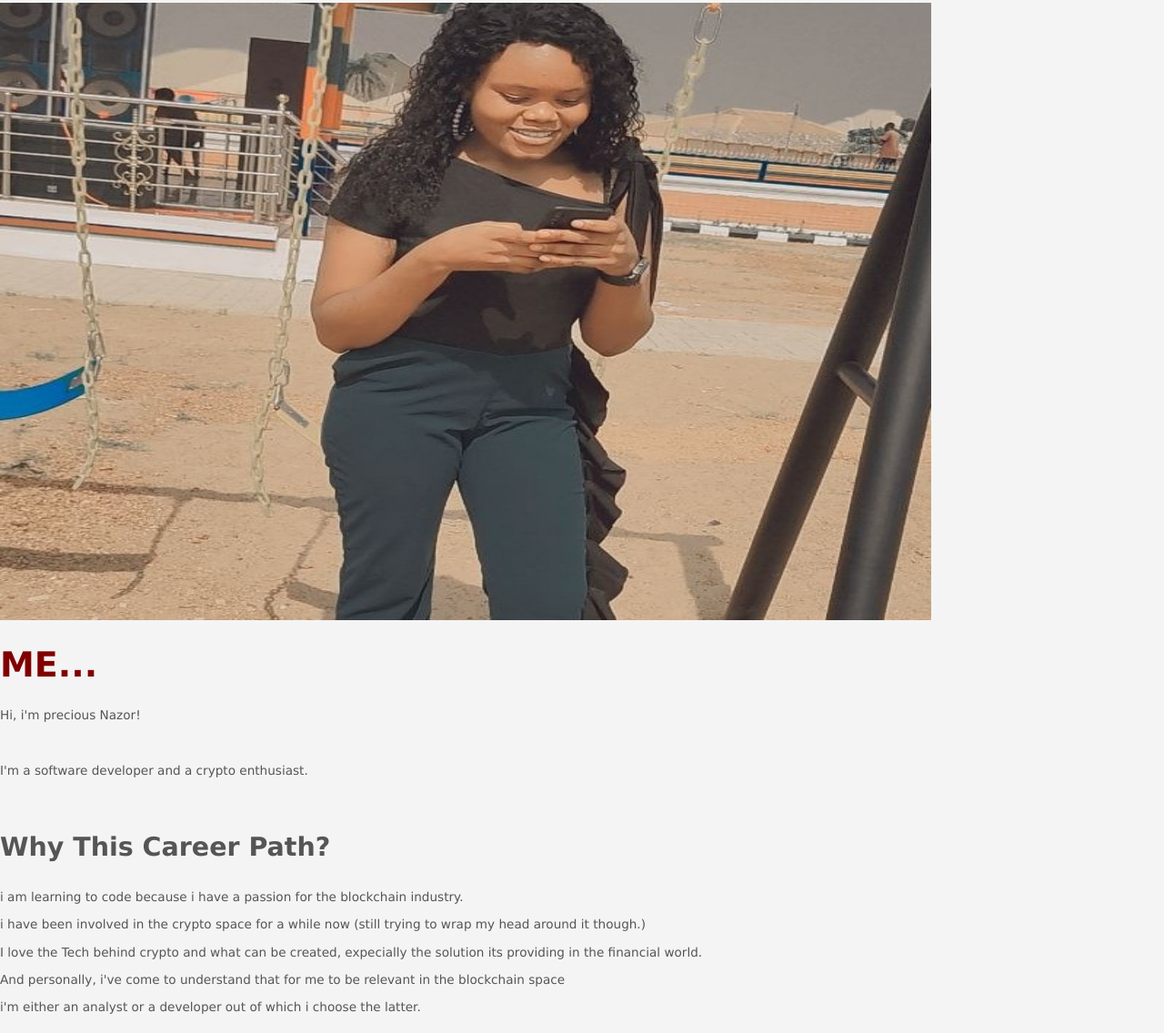
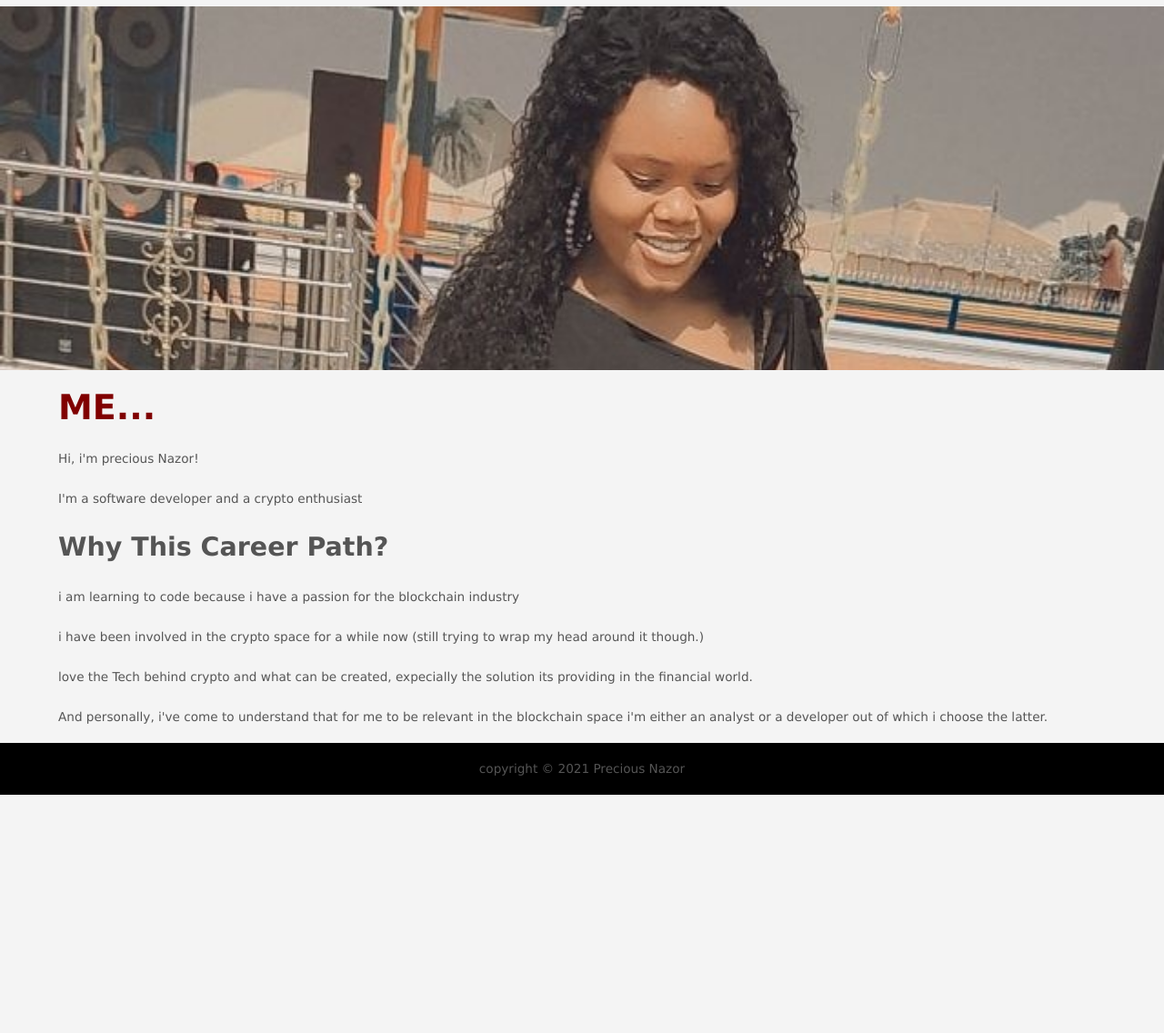
Before and after one commit to precreator/precreator.github.io, a plain HTML site: page Aboutme.html in a window 1280 px wide. Shown: the part 169-1305 px from the top of the page at 91% size. After the commit the page ends 1043 px from the top, so only its background shows below. Drawn offline with Linux system fonts and the light colour scheme.

Commit message:
correct indentation with fixed overflow image

```diff
--- a/Aboutme.html
+++ b/Aboutme.html
@@ -15,21 +15,27 @@
     <a href="Aboutme.html">About Me</a>
   </div>
 
-  <div class="about"><h1>About</h1></div>
-  <div class="nazor"><img src="./images/Nazor2.jpg" alt="my image" style=" height: 679px; width: 1024px"></div>
-  <h1>ME...</h1>
-  <p>
-Hi, i'm precious Nazor!<br><br>
-I'm a software developer and a crypto enthusiast.<br><br>
-  </p>
-<h2>Why This Career Path?</h2>
-<p>
-i am learning to code because i have a passion for the blockchain industry.<br>
-i have been involved in the crypto space for a while now (still trying to wrap my head around it though.)<br>
-I love the Tech behind crypto and what can be created, expecially the solution its providing in the financial world.<br>
-And personally, i've come to understand that for me to be relevant in the blockchain space <br>
-i'm either an analyst or a developer out of which i choose the latter.
-</p>
+  <div class="about">
+    <h1>About</h1>
+  </div>
+
+  <div id="nazor"></div>
+  <div class="container-padd">
+    <h1>ME...</h1>
+    <p> Hi, i'm precious Nazor!</p>
+    <p>I'm a software developer and a crypto enthusiast </p>
+    <h2>Why This Career Path?</h2>
+    <p>i am learning to code because i have a passion for the blockchain industry</p>
+    <p>i have been involved in the crypto space for a while now (still trying to wrap my head around it though.)</p>
+    <p> love the Tech behind crypto and what can be created, expecially the solution its providing in the financial world.</p>
+    <p>
+      And personally, i've come to understand that for me to be relevant in the blockchain space i'm either an analyst or a developer out of which i choose the latter.
+    </p>
+  </div>
+
+  <footer class="footer">
+    <p>copyright &copy; 2021 Precious Nazor</p>
+  </footer>
 
 </body>
 </html>
```
